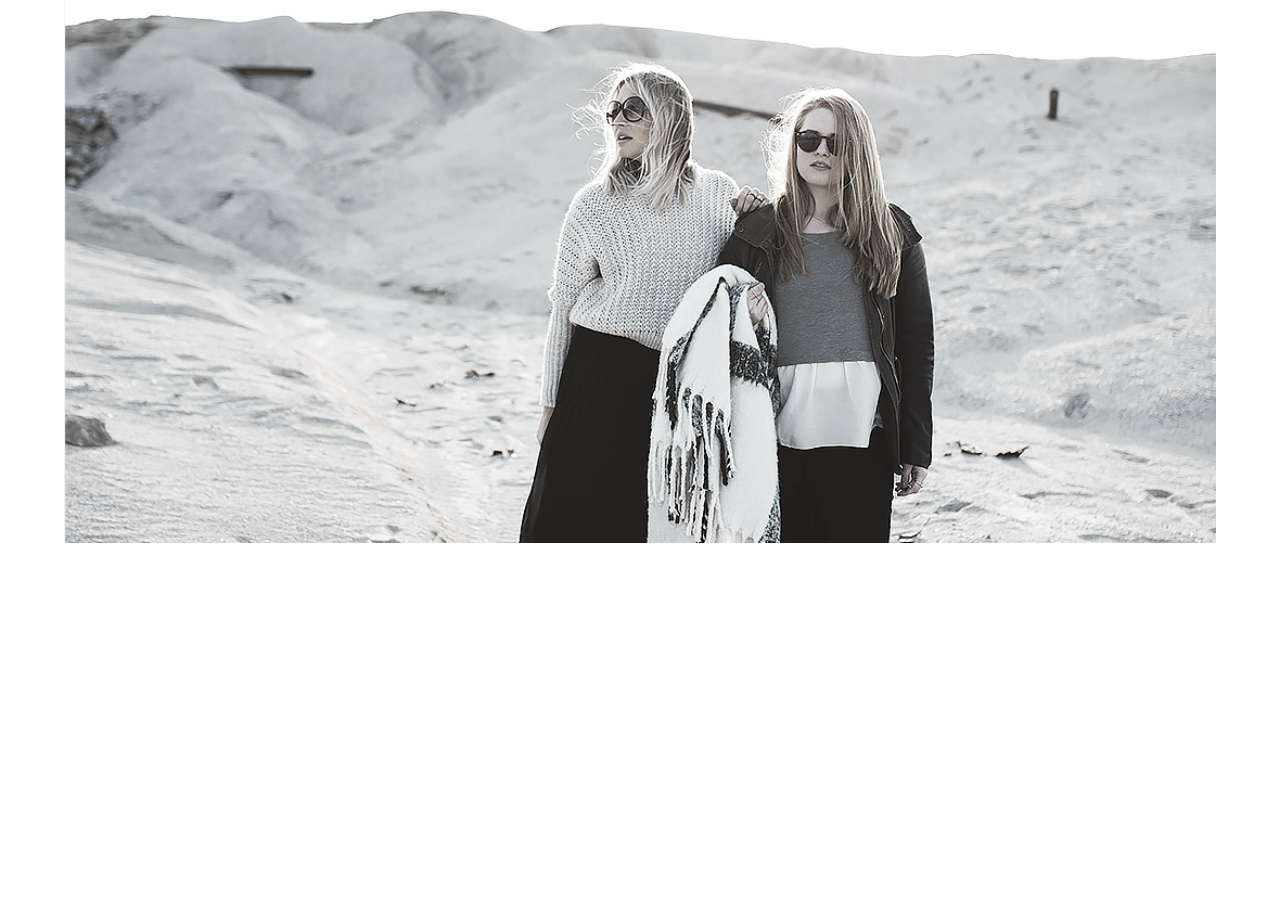
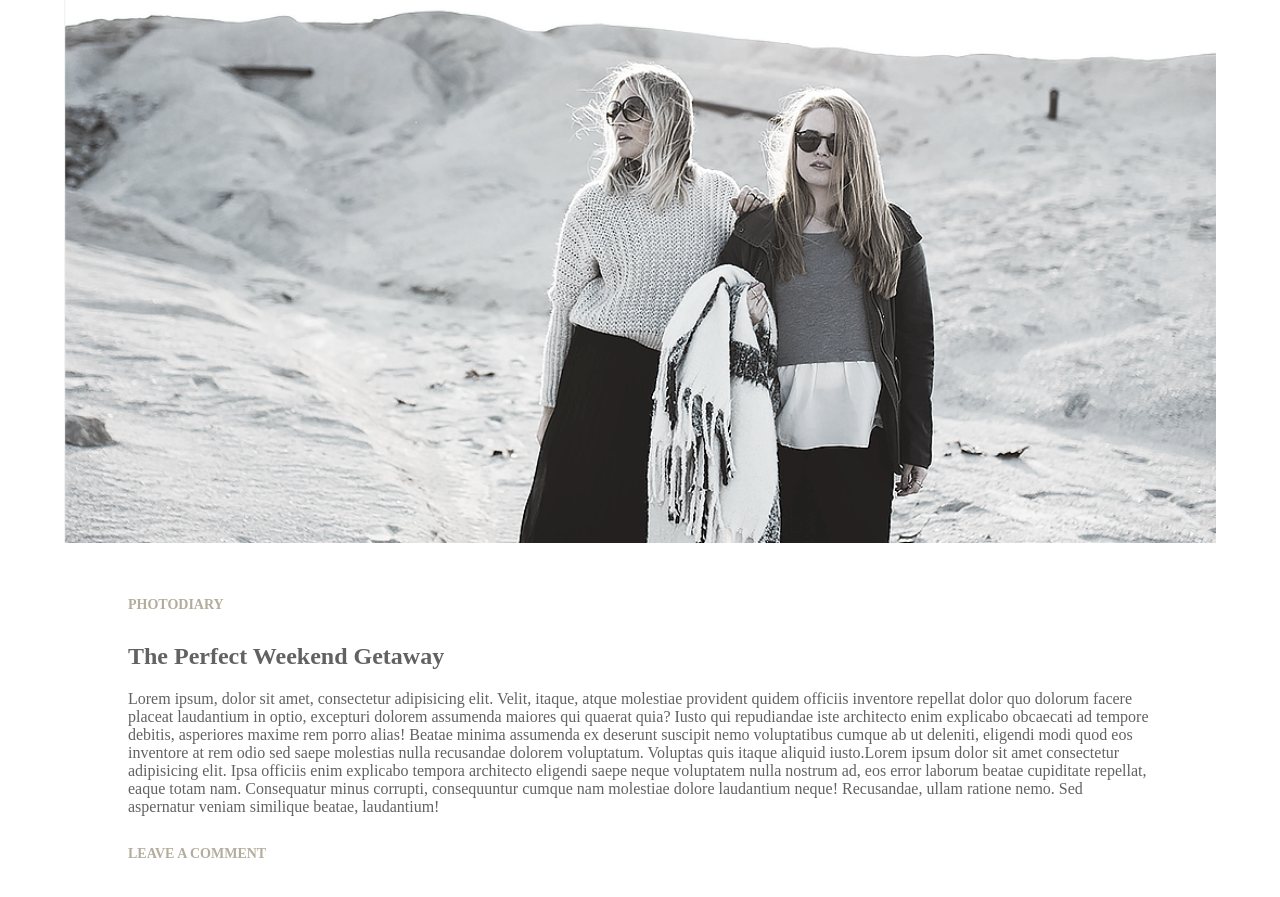
Before and after one commit to anjon-bappy/minimo, a plain HTML site: page index.html in a window 1280 px wide. Shown: the part 97-994 px from the top of the page. Before the commit the page ends 800 px from the top, so only its background shows below. Drawn offline with nearby package versions, Linux system fonts and the light colour scheme.

Commit message:
Add files via upload

```diff
--- a/css/style.css
+++ b/css/style.css
@@ -52,3 +52,33 @@ font-family: 'Playfair Display', serif;
     width: 100%;
 }
 /* banner css start here  */
+
+/*photodiary css start here*/
+.photodiary{
+    width: 80%;
+    margin: auto;
+    padding: 50px 0;
+}
+.photodiary h6{
+
+color: #b4ad9e;
+
+font-size: 14px;
+
+text-transform: uppercase;
+
+margin-bottom: 30px;
+}
+.photodiary h1{
+
+color: #626262;
+
+text-transform: capitalize;
+
+margin-bottom: 20px;
+}
+.photodiary p{
+    color: #626262;
+    margin-bottom: 30px;
+}
+/*photodiary css start here*/
--- a/index.html
+++ b/index.html
@@ -30,5 +30,15 @@
      <section class="banner">
         <img src="images/banner.png" alt="">
      </section>
+     <!-- banner code end  -->
+
+     <!-- lifestyle code start -->
+    <section class="photodiary">
+        <h6>photodiary</h6>
+        <h1>the perfect weekend getaway</h1>
+        <p>Lorem ipsum, dolor sit amet, consectetur adipisicing elit. Velit, itaque, atque molestiae provident quidem officiis inventore repellat dolor quo dolorum facere placeat laudantium in optio, excepturi dolorem assumenda maiores qui quaerat quia? Iusto qui repudiandae iste architecto enim explicabo obcaecati ad tempore debitis, asperiores maxime rem porro alias! Beatae minima assumenda ex deserunt suscipit nemo voluptatibus cumque ab ut deleniti, eligendi modi quod eos inventore at rem odio sed saepe molestias nulla recusandae dolorem voluptatum. Voluptas quis itaque aliquid iusto.Lorem ipsum dolor sit amet consectetur adipisicing elit. Ipsa officiis enim explicabo tempora architecto eligendi saepe neque voluptatem nulla nostrum ad, eos error laborum beatae cupiditate repellat, eaque totam nam. Consequatur minus corrupti, consequuntur cumque nam molestiae dolore laudantium neque! Recusandae, ullam ratione nemo. Sed aspernatur veniam similique beatae, laudantium!</p>
+        <h6>leave a comment</h6>
+    </section>
+     <!-- lifestyle code end -->
 </body>
 </html>
```
